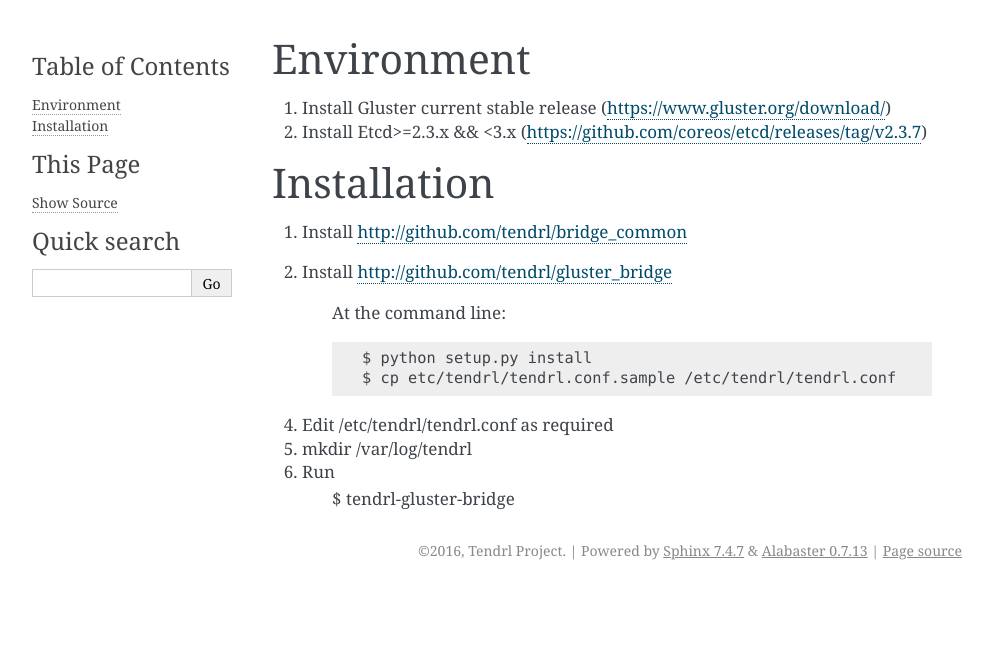
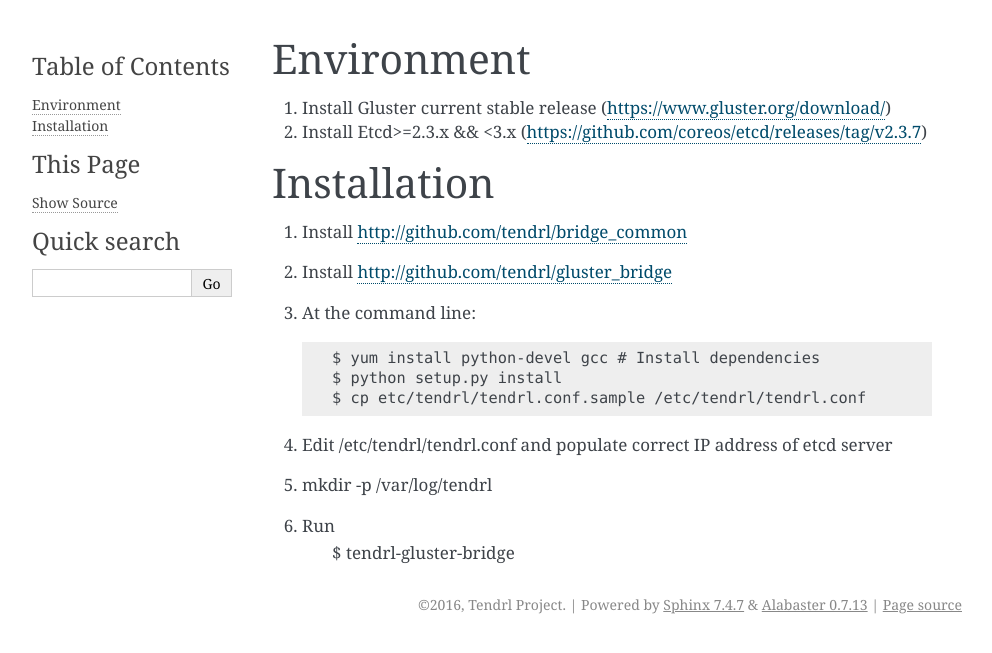
Before and after one commit to Tendrl/gluster-integration, a Sphinx documentation site: the page built from doc/source/installation.rst, in a window 1280 px wide. Shown: the top 653 px of the page, without its empty margins (148-1140 px from the left). Built offline with Sphinx 7.4.7, drawn with Linux system fonts in a browser that asks for light colours.

Commit message:
Added few more details for installation guidelines
Signed-off-by: Shubhendu <shtripat@redhat.com>

```diff
--- a/doc/source/installation.rst
+++ b/doc/source/installation.rst
@@ -14,12 +14,13 @@
 1. Install http://github.com/tendrl/bridge_common
 2. Install http://github.com/tendrl/gluster_bridge
 
-    At the command line::
+3. At the command line::
 
+    $ yum install python-devel gcc # Install dependencies
     $ python setup.py install
     $ cp etc/tendrl/tendrl.conf.sample /etc/tendrl/tendrl.conf
 
-4. Edit /etc/tendrl/tendrl.conf as required
-5. mkdir /var/log/tendrl
+4. Edit /etc/tendrl/tendrl.conf and populate correct IP address of etcd server
+5. mkdir -p /var/log/tendrl
 6. Run
     $ tendrl-gluster-bridge
```
